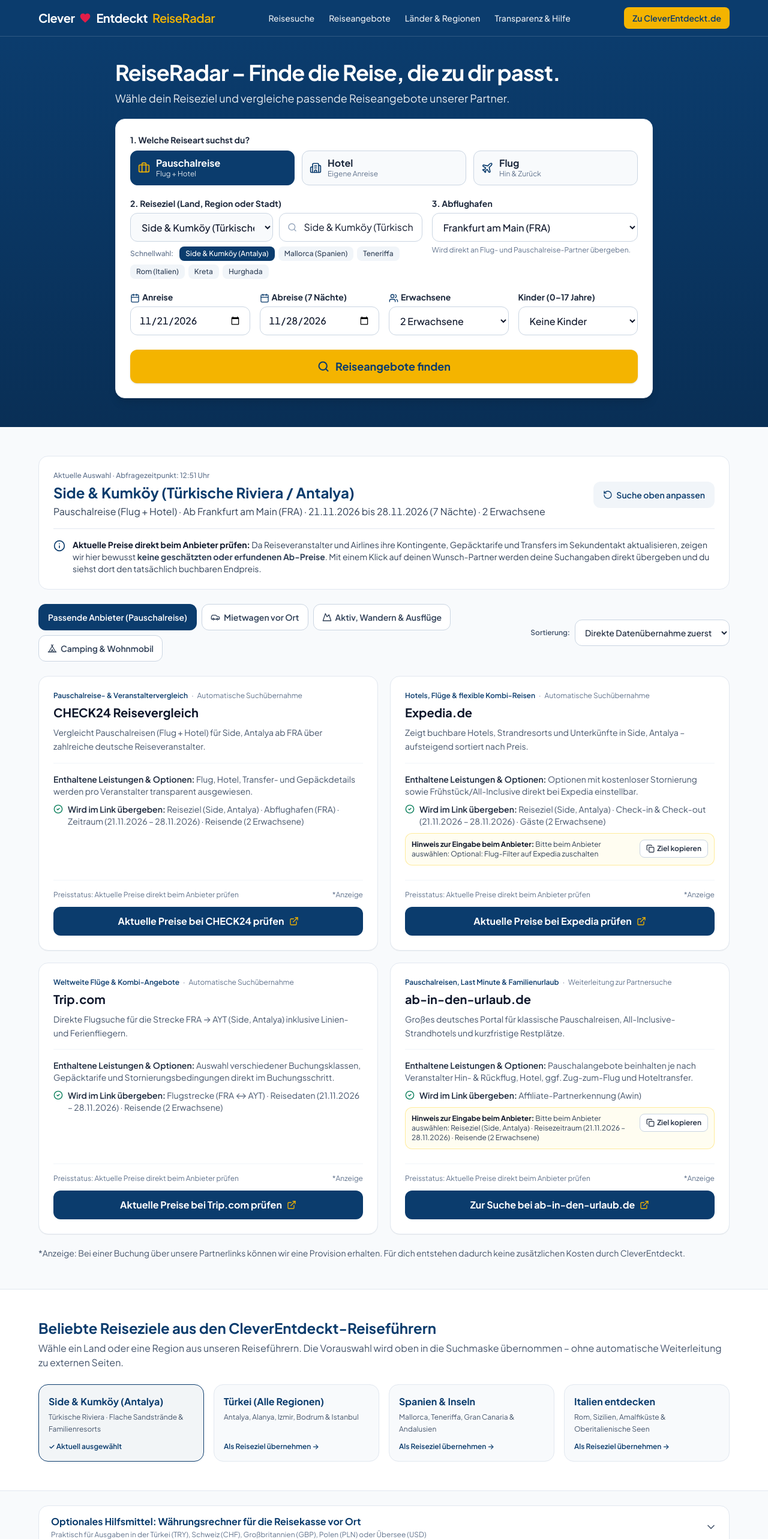
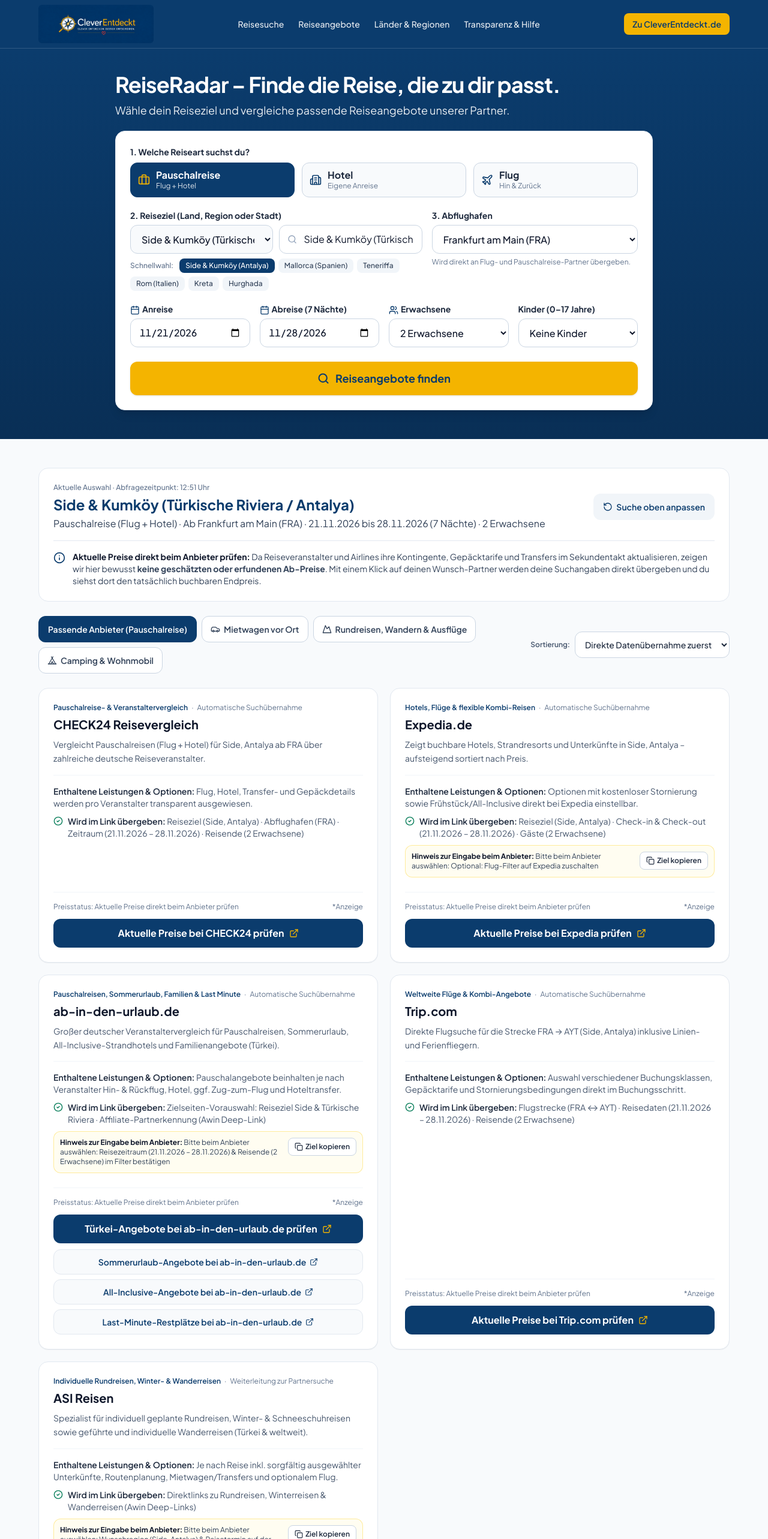
Before and after one commit to xxjoernxx-cpu/CleverEntdeckt-Reiseradar, a React (Vite) app: page / in a window 1280 px wide. Shown: the top 2566 px of the page at 60% size. Built offline with nearby package versions, Linux system fonts and the light colour scheme.

Commit message:
feat: update branding and affiliate logic
- Replace header logo with new assets/aistudio image
- Update ASI Reisen Awin affiliate deep-link
- Add helper for Ab-in-den-Urlaub destination deep-linking
- Extend partner config structure with secondary actions

```diff
--- a/src/App.tsx
+++ b/src/App.tsx
@@ -372,23 +372,19 @@ export default function App() {
   return (
     <div className="min-h-screen flex flex-col bg-[#F8FAFC] text-slate-900">
       {/* Top Bar Contract: 3 Zones separated by gap-8 */}
-      <header className="sticky top-0 z-30 bg-[#0B3C6D] text-white border-b border-white/15 px-4 sm:px-6 py-3">
-        <div className="max-w-6xl mx-auto flex items-center justify-between gap-8">
-          {/* Zone 1: Brand with original CleverEntdeckt red heart */}
+      <header className="sticky top-0 z-30 bg-[#0B3C6D] text-white border-b border-white/15 px-3 sm:px-6 py-2">
+        <div className="max-w-6xl mx-auto flex items-center justify-between gap-4 sm:gap-8">
+          {/* Zone 1: Original CleverEntdeckt Logo oben links */}
           <a
             href="#suche"
-            className="inline-flex items-center gap-2 text-lg sm:text-xl font-bold tracking-tight text-white whitespace-nowrap shrink-0 focus-visible:outline-2 focus-visible:outline-offset-2 focus-visible:outline-[#F4B400] rounded"
+            aria-label="CleverEntdeckt ReiseRadar – Zurück zur Suchmaske"
+            className="inline-flex items-center gap-2.5 shrink-0 focus-visible:outline-2 focus-visible:outline-offset-2 focus-visible:outline-[#F4B400] rounded-lg"
           >
-            <span>Clever</span>
-            <svg
-              className="w-5 h-5 text-[#E11D48] fill-current shrink-0"
-              viewBox="0 0 24 24"
-              aria-hidden="true"
-            >
-              <path d="M12 21.35l-1.45-1.32C5.4 15.36 2 12.28 2 8.5 2 5.42 4.42 3 7.5 3c1.74 0 3.41.81 4.5 2.09C13.09 3.81 14.76 3 16.5 3 19.58 3 22 5.42 22 8.5c0 3.78-3.4 6.86-8.55 11.54L12 21.35z" />
-            </svg>
-            <span>Entdeckt</span>
-            <span className="text-[#F4B400] font-semibold">ReiseRadar</span>
+            <img
+              src="/assets/aistudio/Logo_perfekt_524e9520.png"
+              alt="CleverEntdeckt – Clever entdecken. Besser entscheiden."
+              className="h-12 sm:h-14 md:h-16 w-auto object-contain rounded-md"
+            />
           </a>
 
           {/* Zone 2: Clean single-line navigation links */}
@@ -979,7 +975,7 @@ export default function App() {
                   }`}
                 >
                   <Mountain className="w-4 h-4" />
-                  <span>Aktiv, Wandern & Ausflüge</span>
+                  <span>Rundreisen, Wandern & Ausflüge</span>
                 </button>
                 <button
                   type="button"
@@ -1115,6 +1111,47 @@ export default function App() {
                       <span>{offer.ctaLabel}</span>
                       <ExternalLink className="w-4 h-4 shrink-0 text-[#F4B400]" />
                     </a>
+
+                    {offer.secondaryAction && (
+                      <a
+                        href={offer.secondaryAction.url}
+                        target="_blank"
+                        rel="sponsored noopener noreferrer"
+                        onClick={() =>
+                          trackReiseRadarPartnerClick(
+                            `${offer.id}-secondary`,
+                            offer.partnerName,
+                            travelType,
+                            resolvedDest.searchTerm
+                          )
+                        }
+                        className="mt-2.5 w-full min-h-[42px] px-4 py-2 bg-slate-50 hover:bg-slate-100 border border-slate-200 text-[#0B3C6D] font-semibold text-xs sm:text-sm rounded-xl transition-colors flex items-center justify-center gap-1.5"
+                      >
+                        <span>{offer.secondaryAction.label}</span>
+                        <ExternalLink className="w-3.5 h-3.5 shrink-0 text-[#0B3C6D]" />
+                      </a>
+                    )}
+
+                    {offer.additionalActions?.map((action, idx) => (
+                      <a
+                        key={action.url}
+                        href={action.url}
+                        target="_blank"
+                        rel="sponsored noopener noreferrer"
+                        onClick={() =>
+                          trackReiseRadarPartnerClick(
+                            `${offer.id}-extra-${idx}`,
+                            offer.partnerName,
+                            travelType,
+                            resolvedDest.searchTerm
+                          )
+                        }
+                        className="mt-2 w-full min-h-[42px] px-4 py-2 bg-slate-50 hover:bg-slate-100 border border-slate-200 text-[#0B3C6D] font-semibold text-xs sm:text-sm rounded-xl transition-colors flex items-center justify-center gap-1.5"
+                      >
+                        <span>{action.label}</span>
+                        <ExternalLink className="w-3.5 h-3.5 shrink-0 text-[#0B3C6D]" />
+                      </a>
+                    ))}
                   </div>
                 </article>
               ))}
--- a/src/data/reiseradarPartners.ts
+++ b/src/data/reiseradarPartners.ts
@@ -302,6 +302,14 @@ export interface PartnerOfferCardData {
   manualParamsAtProvider: string[];
   supportsFullDeepLink: boolean;
   ctaLabel: string;
+  secondaryAction?: {
+    label: string;
+    url: string;
+  };
+  additionalActions?: Array<{
+    label: string;
+    url: string;
+  }>;
 }
 
 export function resolveDestinationInfo(destinationText: string, selectedPresetId: string): {
@@ -418,6 +426,159 @@ function getCampingCountrySlug(country: string, searchTerm: string): string {
   return 'deutschland';
 }
 
+function resolveAbInDenUrlaubTarget(
+  country: string,
+  searchTerm: string,
+  travelType: PrimaryTravelType
+): { targetUrl: string; targetLabel: string; hasRegionMatch: boolean } {
+  const combined = `${country} ${searchTerm}`.toLowerCase();
+
+  if (travelType === 'hotel') {
+    if (
+      combined.includes('side') ||
+      combined.includes('kumköy') ||
+      combined.includes('antalya') ||
+      combined.includes('alanya') ||
+      combined.includes('belek') ||
+      combined.includes('riviera')
+    ) {
+      return {
+        targetUrl: 'https://www.ab-in-den-urlaub.de/hotels/europa/tuerkei/tuerkische-riviera',
+        targetLabel: 'Hotels an der Türkischen Riviera (Eigenanreise)',
+        hasRegionMatch: true,
+      };
+    }
+    if (combined.includes('mallorca') || combined.includes('palma')) {
+      return {
+        targetUrl: 'https://www.ab-in-den-urlaub.de/hotels/europa/spanien/mallorca',
+        targetLabel: 'Hotels auf Mallorca (Eigenanreise)',
+        hasRegionMatch: true,
+      };
+    }
+    return {
+      targetUrl: 'https://www.ab-in-den-urlaub.de/eigene-anreise',
+      targetLabel: 'Hotels & Unterkünfte mit eigener Anreise',
+      hasRegionMatch: false,
+    };
+  }
+
+  // Pauschalreise & Urlaub nach Zielregion
+  if (combined.includes('side') || combined.includes('kumköy') || combined.includes('manavgat')) {
+    return {
+      targetUrl: 'https://www.ab-in-den-urlaub.de/urlaub/europa/tuerkei/tuerkische-riviera/side',
+      targetLabel: 'Reiseziel Side & Türkische Riviera',
+      hasRegionMatch: true,
+    };
+  }
+  if (
+    combined.includes('antalya') ||
+    combined.includes('alanya') ||
+    combined.includes('belek') ||
+    combined.includes('lara') ||
+    combined.includes('riviera')
+  ) {
+    return {
+      targetUrl: 'https://www.ab-in-den-urlaub.de/urlaub/europa/tuerkei/tuerkische-riviera',
+      targetLabel: 'Reiseziel Türkische Riviera & Antalya',
+      hasRegionMatch: true,
+    };
+  }
+  if (
+    combined.includes('türkei') ||
+    combined.includes('tuerkei') ||
+    combined.includes('izmir') ||
+    combined.includes('bodrum') ||
+    combined.includes('istanbul')
+  ) {
+    return {
+      targetUrl: 'https://www.ab-in-den-urlaub.de/urlaub/europa/tuerkei',
+      targetLabel: 'Reiseziel Türkei',
+      hasRegionMatch: true,
+    };
+  }
+  if (combined.includes('mallorca') || combined.includes('palma')) {
+    return {
+      targetUrl: 'https://www.ab-in-den-urlaub.de/urlaub/europa/spanien/mallorca',
+      targetLabel: 'Reiseziel Mallorca (Spanien)',
+      hasRegionMatch: true,
+    };
+  }
+  if (
+    combined.includes('spanien') ||
+    combined.includes('teneriffa') ||
+    combined.includes('gran canaria') ||
+    combined.includes('kanaren') ||
+    combined.includes('andalusien') ||
+    combined.includes('malaga') ||
+    combined.includes('barcelona')
+  ) {
+    return {
+      targetUrl: 'https://www.ab-in-den-urlaub.de/urlaub/europa/spanien',
+      targetLabel: 'Reiseziel Spanien & Inseln',
+      hasRegionMatch: true,
+    };
+  }
+  if (
+    combined.includes('italien') ||
+    combined.includes('rom') ||
+    combined.includes('sizilien') ||
+    combined.includes('amalfi') ||
+    combined.includes('neapel') ||
+    combined.includes('gardasee')
+  ) {
+    return {
+      targetUrl: 'https://www.ab-in-den-urlaub.de/urlaub/europa/italien',
+      targetLabel: 'Reiseziel Italien',
+      hasRegionMatch: true,
+    };
+  }
+  if (
+    combined.includes('griechenland') ||
+    combined.includes('kreta') ||
+    combined.includes('rhodos') ||
+    combined.includes('kos')
+  ) {
+    return {
+      targetUrl: 'https://www.ab-in-den-urlaub.de/urlaub/europa/griechenland',
+      targetLabel: 'Reiseziel Griechenland & Inseln',
+      hasRegionMatch: true,
+    };
+  }
+  if (
+    combined.includes('ägypten') ||
+    combined.includes('aegypten') ||
+    combined.includes('hurghada') ||
+    combined.includes('rotes meer') ||
+    combined.includes('marsa alam')
+  ) {
+    return {
+      targetUrl: 'https://www.ab-in-den-urlaub.de/urlaub/afrika/aegypten',
+      targetLabel: 'Reiseziel Ägypten & Rotes Meer',
+      hasRegionMatch: true,
+    };
+  }
+  if (combined.includes('portugal') || combined.includes('algarve') || combined.includes('lissabon')) {
+    return {
+      targetUrl: 'https://www.ab-in-den-urlaub.de/urlaub/europa/portugal',
+      targetLabel: 'Reiseziel Portugal & Algarve',
+      hasRegionMatch: true,
+    };
+  }
+  if (combined.includes('kroatien') || combined.includes('split') || combined.includes('istrien')) {
+    return {
+      targetUrl: 'https://www.ab-in-den-urlaub.de/urlaub/europa/kroatien',
+      targetLabel: 'Reiseziel Kroatien & Adria',
+      hasRegionMatch: true,
+    };
+  }
+
+  return {
+    targetUrl: 'https://www.ab-in-den-urlaub.de/reiseangebote/sommerurlaub',
+    targetLabel: 'Sommerurlaub- & Pauschalreise-Angebote',
+    hasRegionMatch: false,
+  };
+}
+
 export function buildVerifiedPartnerOffers(params: SearchParameters): PartnerOfferCardData[] {
   const aff = getSavedAffiliateConfig();
   const dest = resolveDestinationInfo(params.destinationText, params.selectedPresetId);
@@ -467,10 +628,16 @@ export function buildVerifiedPartnerOffers(params: SearchParameters): PartnerOff
   const targetExpediaInnerUrl = travelType === 'flug' ? baseExpediaFlightUrl : baseExpediaHotelOrPkgUrl;
   const expediaUrl = `https://www.expedia.de/affiliate?siteid=6&landingPage=${encodeURIComponent(targetExpediaInnerUrl)}&camref=${encodeURIComponent(expediaCamref)}&creativeref=1101l87346`;
 
-  // 3. ab-in-den-urlaub (Awin v=9369, r=3034525)
-  const abInDenUrlaubUrl =
-    aff.customAbInDenUrlaubUrl?.trim() ||
-    `https://www.awin1.com/cread.php?s=2307983&v=9369&q=339342&r=${encodeURIComponent(awinPubId)}`;
+  // 3. ab-in-den-urlaub (Awin awinmid=9369, awinaffid=3034525 mit Zielgebiets- & Themen-Deep-Links)
+  const aiduTarget = resolveAbInDenUrlaubTarget(dest.country, dest.searchTerm, travelType);
+  const buildAiduLink = (targetPage: string) =>
+    `https://www.awin1.com/cread.php?awinmid=9369&awinaffid=${encodeURIComponent(awinPubId)}&ued=${encodeURIComponent(targetPage)}`;
+
+  const abInDenUrlaubUrl = buildAiduLink(aiduTarget.targetUrl);
+  const aiduSommerurlaubUrl = buildAiduLink('https://www.ab-in-den-urlaub.de/reiseangebote/sommerurlaub');
+  const aiduFamilienurlaubUrl = buildAiduLink('https://www.ab-in-den-urlaub.de/reiseangebote/urlaub-mit-kindern');
+  const aiduAllInclusiveUrl = buildAiduLink('https://www.ab-in-den-urlaub.de/urlaub/all-inclusive');
+  const aiduLastMinuteUrl = buildAiduLink('https://www.ab-in-den-urlaub.de/lastminute');
 
   // 4. Trip.com (Flug & Hotel mit Allianceid=10486295, SID=330669011)
   const tripComFlightUrl = `https://de.trip.com/flights/${originCode.toLowerCase()}-to-${dest.iata.toLowerCase()}/tickets-${originCode.toLowerCase()}-${dest.iata.toLowerCase()}?dcity=${originCode.toLowerCase()}&acity=${dest.iata.toLowerCase()}&ddate=${checkInDate}&rdate=${checkOutDate}&flighttype=rt&class=y&quantity=${adults}&childqty=${childrenAges.length}&Allianceid=10486295&SID=330669011&locale=de_de`;
@@ -485,10 +652,9 @@ export function buildVerifiedPartnerOffers(params: SearchParameters): PartnerOff
   // 6. DiscoverCars Mietwagen (a_aid=CleverEntdeckt, a_bid=61a4ac81)
   const discoverCarsUrl = `https://www.discovercars.com/de?iata=${encodeURIComponent(dest.iata)}&a_aid=CleverEntdeckt&a_bid=61a4ac81`;
 
-  // 7. ASI Reisen (Aktiv-, Wander- & Naturreisen via Awin v=126961, r=3034525)
-  const asiReisenUrl =
-    aff.customSnowTrexUrl?.trim() ||
-    `https://www.awin1.com/cread.php?s=4805736&v=126961&q=607249&r=${encodeURIComponent(awinPubId)}`;
+  // 7. ASI Reisen (Individuelle Rundreisen, Winterreisen & Wanderreisen via Awin awinmid=126961, awinaffid=3034525)
+  const asiReisenUrl = `https://www.awin1.com/cread.php?awinmid=126961&awinaffid=${encodeURIComponent(awinPubId)}&ued=${encodeURIComponent('https://www.asi-reisen.de/gi/individuelle-rundreisen')}`;
+  const asiWinterreisenUrl = `https://www.awin1.com/cread.php?awinmid=126961&awinaffid=${encodeURIComponent(awinPubId)}&ued=${encodeURIComponent('https://www.asi-reisen.de/a/schneeschuhwandern')}`;
 
   // 8. camping.info (Campingplätze & Glamping via Awin awinmid=44063, awinaffid=3034525)
   const campingSlug = getCampingCountrySlug(dest.country, dest.searchTerm);
@@ -575,23 +741,45 @@ export function buildVerifiedPartnerOffers(params: SearchParameters): PartnerOff
     {
       id: 'ab-in-den-urlaub',
       partnerName: 'ab-in-den-urlaub.de',
-      categoryLabel: 'Pauschalreisen, Last Minute & Familienurlaub',
+      categoryLabel: 'Pauschalreisen, Sommerurlaub, Familien & Last Minute',
       primaryForTypes: ['pauschal', 'hotel'],
       url: abInDenUrlaubUrl,
       affiliateNetworkLabel: 'Awin Partnerprogramm',
-      affiliateIdSummary: `Awin ID ${awinPubId} (Merchant 9369)`,
+      affiliateIdSummary: `Awin ID ${awinPubId} (awinmid 9369)`,
       description:
-        'Großes deutsches Portal für klassische Pauschalreisen, All-Inclusive-Strandhotels und kurzfristige Restplätze.',
+        `Großer deutscher Veranstaltervergleich für Pauschalreisen, Sommerurlaub, All-Inclusive-Strandhotels und Familienangebote (${dest.country}).`,
       includedServicesNote:
         'Pauschalangebote beinhalten je nach Veranstalter Hin- & Rückflug, Hotel, ggf. Zug-zum-Flug und Hoteltransfer.',
-      transferredParams: ['Affiliate-Partnerkennung (Awin)'],
+      transferredParams: [
+        `Zielseiten-Vorauswahl: ${aiduTarget.targetLabel}`,
+        'Affiliate-Partnerkennung (Awin Deep-Link)',
+      ],
       manualParamsAtProvider: [
-        `Reiseziel (${dest.searchTerm})`,
-        `Reisezeitraum (${deCheckIn} – ${deCheckOut})`,
-        `Reisende (${travelerParamSummary})`,
+        `Reisezeitraum (${deCheckIn} – ${deCheckOut}) & Reisende (${travelerParamSummary}) im Filter bestätigen`,
       ],
-      supportsFullDeepLink: false,
-      ctaLabel: 'Zur Suche bei ab-in-den-urlaub.de',
+      supportsFullDeepLink: aiduTarget.hasRegionMatch,
+      ctaLabel: aiduTarget.hasRegionMatch
+        ? `${dest.country}-Angebote bei ab-in-den-urlaub.de prüfen`
+        : 'Angebote bei ab-in-den-urlaub.de prüfen',
+      secondaryAction: {
+        label: 'Sommerurlaub-Angebote bei ab-in-den-urlaub.de',
+        url: aiduSommerurlaubUrl,
+      },
+      additionalActions: [
+        childrenAges.length > 0
+          ? {
+              label: 'Familienurlaub & Reisen mit Kindern ansehen',
+              url: aiduFamilienurlaubUrl,
+            }
+          : {
+              label: 'All-Inclusive-Angebote bei ab-in-den-urlaub.de',
+              url: aiduAllInclusiveUrl,
+            },
+        {
+          label: 'Last-Minute-Restplätze bei ab-in-den-urlaub.de',
+          url: aiduLastMinuteUrl,
+        },
+      ],
     },
     {
       id: 'tripcom',
@@ -668,20 +856,30 @@ export function buildVerifiedPartnerOffers(params: SearchParameters): PartnerOff
     {
       id: 'asi-reisen',
       partnerName: 'ASI Reisen',
-      categoryLabel: 'Aktiv-, Wander- & Naturreisen',
-      primaryForTypes: [],
+      categoryLabel: 'Individuelle Rundreisen, Winter- & Wanderreisen',
+      primaryForTypes: ['pauschal'],
       isSpecialistAddon: 'wandern',
       url: asiReisenUrl,
       affiliateNetworkLabel: 'Awin Partnerprogramm',
-      affiliateIdSummary: `Awin ID ${awinPubId} (ASI 126961)`,
+      affiliateIdSummary: `Awin ID ${awinPubId} (awinmid 126961)`,
       description:
-        `Spezialist für geführte und individuelle Wanderreisen, Trekkingtouren und Rundreisen in kleinen Gruppen (${dest.country} & weltweit).`,
+        `Spezialist für individuell geplante Rundreisen, Winter- & Schneeschuhreisen sowie geführte und individuelle Wanderreisen (${dest.country} & weltweit).`,
       includedServicesNote:
-        'Je nach Reise inkl. geprüfter Wanderführer, ausgewählter Unterkünfte, Gepäcktransport und optionalem Flug.',
-      transferredParams: ['Affiliate-Partnerkennung (Awin)'],
-      manualParamsAtProvider: [`Gewünschte Wanderregion (${dest.searchTerm}) & Reisetermin wählen`],
+        'Je nach Reise inkl. sorgfältig ausgewählter Unterkünfte, Routenplanung, Mietwagen/Transfers und optionalem Flug.',
+      transferredParams: ['Direktlinks zu Rundreisen, Winterreisen & Wanderreisen (Awin Deep-Links)'],
+      manualParamsAtProvider: [`Wunschregion (${dest.searchTerm}) & Reisetermin auf der Zielseite wählen`],
       supportsFullDeepLink: false,
-      ctaLabel: 'Wanderreisen bei ASI Reisen entdecken',
+      ctaLabel: 'Individuelle Rundreisen bei ASI Reisen prüfen',
+      secondaryAction: {
+        label: 'Winter- & Schneeschuhreisen bei ASI Reisen ansehen',
+        url: asiWinterreisenUrl,
+      },
+      additionalActions: [
+        {
+          label: 'Wander- & Trekkingreisen bei ASI Reisen ansehen',
+          url: `https://www.awin1.com/cread.php?s=4805736&v=126961&q=607249&r=${encodeURIComponent(awinPubId)}`,
+        },
+      ],
     },
     {
       id: 'camping-info',
--- a/src/data/travelData.ts
+++ b/src/data/travelData.ts
@@ -405,7 +405,7 @@ export const DEFAULT_AFFILIATE_CONFIG: AffiliatePartnerConfig = {
   customSkyscannerUrl: 'https://www.aviasales.com/?marker=771810', // User's official Aviasales Flight Metasearch via Travelpayouts Marker 771810
   customAbInDenUrlaubUrl: 'https://www.awin1.com/cread.php?s=2307983&v=9369&q=339342&r=3034525', // User's official Ab in den Urlaub Awin Link pre-configured
   customTripComUrl: 'https://de.trip.com/?Allianceid=10486295&SID=330669011&locale=de_de', // User's official Trip.com Affiliate Link (Allianceid=10486295, SID=330669011) pre-configured
-  customSnowTrexUrl: 'https://www.awin1.com/cread.php?s=4805736&v=126961&q=607249&r=3034525', // User's official ASI Reisen Berg- & Aktivreisen Awin Link pre-configured
+  customSnowTrexUrl: 'https://www.awin1.com/cread.php?awinmid=126961&awinaffid=3034525&ued=https%3A%2F%2Fwww.asi-reisen.de%2Fgi%2Findividuelle-rundreisen', // User's official ASI Reisen Individuelle Rundreisen & Aktivreisen Awin Deep-Link
   extraPartners: DEFAULT_EXTRA_PARTNERS,
   useExpediaForFlightsIfNoSkyscanner: true,
 };
@@ -429,6 +429,7 @@ export function getSavedAffiliateConfig(): AffiliatePartnerConfig {
           item.url &&
           item.id !== 'asi-reisen-awin-126961' &&
           !item.url.includes('v=126961') &&
+          !item.url.includes('awinmid=126961') &&
           !mergedExtras.some((def) => def.id === item.id || def.url === item.url)
         ) {
           mergedExtras.push(item);
@@ -452,9 +453,11 @@ export function getSavedAffiliateConfig(): AffiliatePartnerConfig {
         customTripComUrl: parsed?.customTripComUrl?.trim()
           ? parsed.customTripComUrl
           : 'https://de.trip.com/?Allianceid=10486295&SID=330669011&locale=de_de',
-        customSnowTrexUrl: parsed?.customSnowTrexUrl?.trim()
-          ? parsed.customSnowTrexUrl
-          : 'https://www.awin1.com/cread.php?s=4805736&v=126961&q=607249&r=3034525',
+        customSnowTrexUrl:
+          parsed?.customSnowTrexUrl?.trim() &&
+          !parsed.customSnowTrexUrl.includes('s=4805736')
+            ? parsed.customSnowTrexUrl
+            : 'https://www.awin1.com/cread.php?awinmid=126961&awinaffid=3034525&ued=https%3A%2F%2Fwww.asi-reisen.de%2Fgi%2Findividuelle-rundreisen',
         customSkyscannerUrl: parsed?.customSkyscannerUrl?.trim()
           ? parsed.customSkyscannerUrl
           : 'https://www.aviasales.com/?marker=771810',
@@ -835,14 +838,14 @@ export function buildProviderBookingLinks(params: {
     'partnerid'
   );
 
-  // 8c. ASI Reisen (Wander-, Trekking-, Berg- & Naturreisen via Awin v=126961)
+  // 8c. ASI Reisen (Individuelle Rundreisen, Wander-, Trekking- & Naturreisen via Awin awinmid=126961 & awinaffid=3034525)
   const hasDirectSnowTrex = Boolean(aff.customSnowTrexUrl?.trim());
-  const baseSnowTrexUrl = `https://www.asi-reisen.de/`;
+  const baseSnowTrexUrl = `https://www.asi-reisen.de/gi/individuelle-rundreisen`;
   const snowTrexUrl = resolveCustomAffiliateUrl(
     aff.customSnowTrexUrl,
     baseSnowTrexUrl,
     'asi-reisen',
-    'partnerid'
+    'awinaffid'
   );
 
   // 9. Transfer & Activities (Klook Partner Link)
```
Also changed, not shown: public/assets/aistudio/Logo_perfekt_524e9520.png (added).
